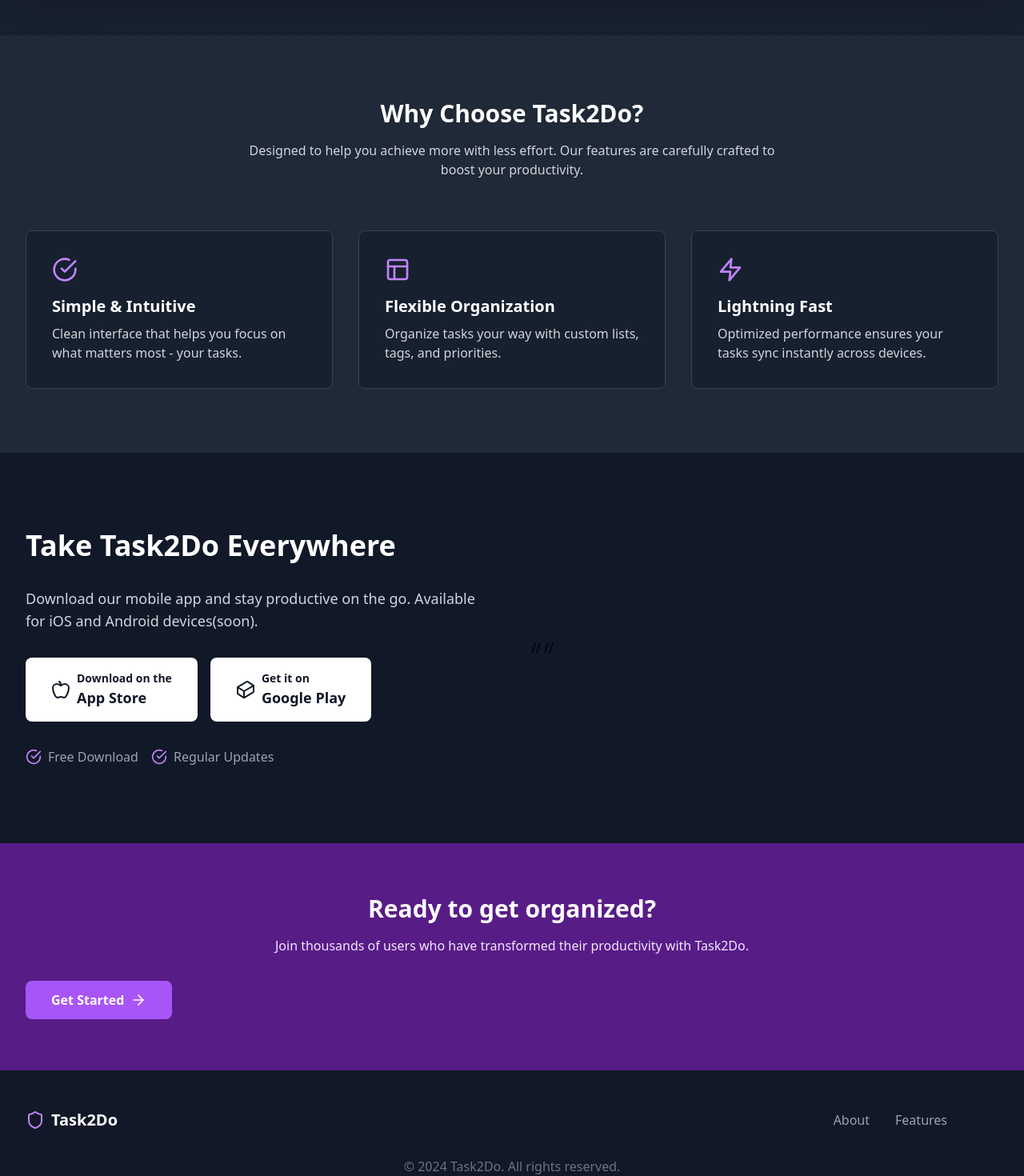
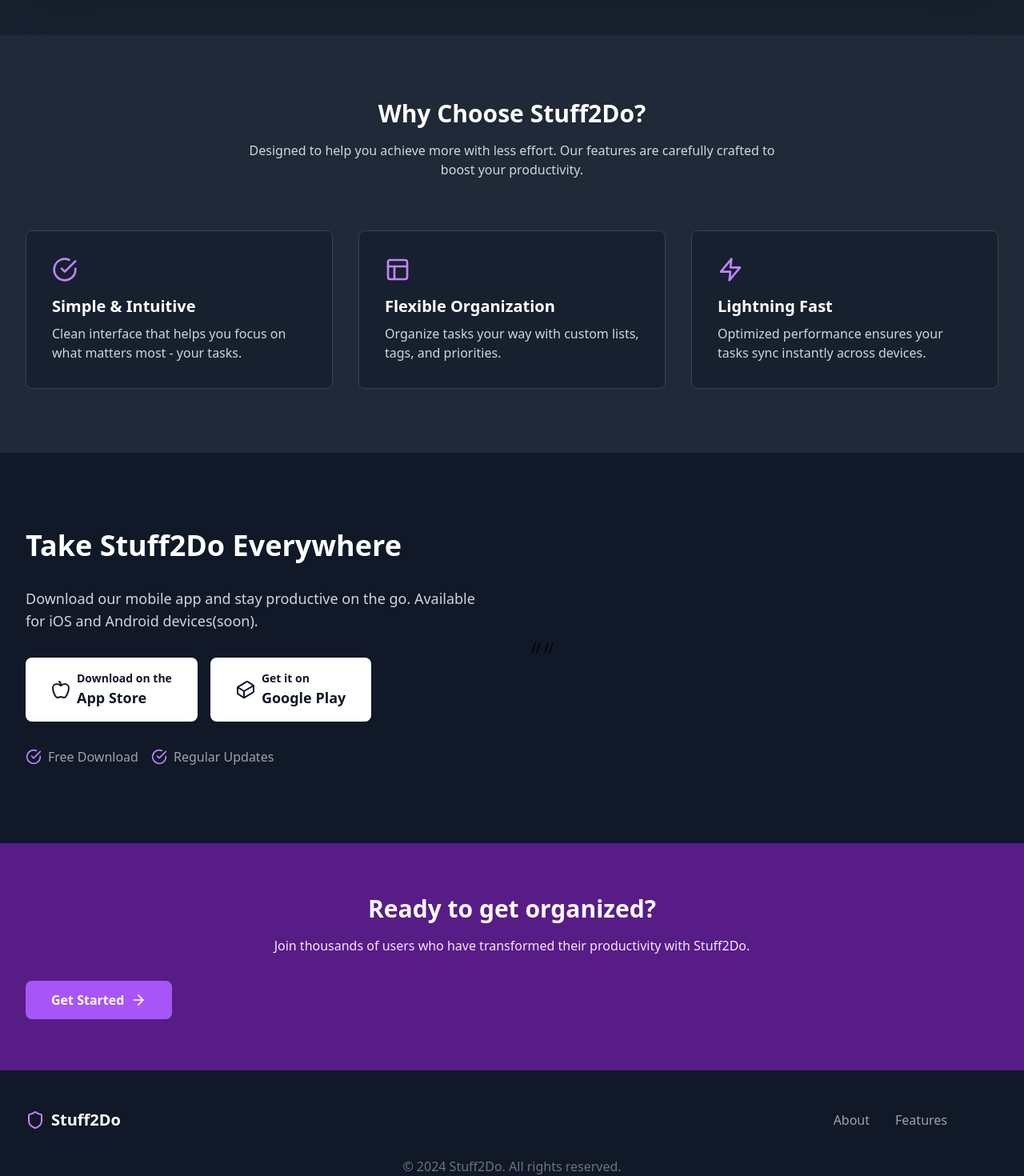
Before and after one commit to thisishakem/task2to, a React (Vite) app: page / in a window 1280 px wide. Shown: the part 1300-2770 px from the top of the page at 80% size. Built offline with nearby package versions, Linux system fonts and the light colour scheme.

Commit message:
Update App.tsx

```diff
--- a/src/App.tsx
+++ b/src/App.tsx
@@ -9,13 +9,13 @@ function App() {
         <div className="text-center animate-fade-in">
           <h1 className="text-5xl md:text-6xl font-bold text-white mb-6 animate-slide-up">
             Organize your life with
-            <span className="text-purple-400 inline-block hover:scale-105 transition-transform duration-300"> Task2Do</span>
+            <span className="text-purple-400 inline-block hover:scale-105 transition-transform duration-300">Stuff2Do</span>
           </h1>
           <p className="text-xl text-gray-300 max-w-2xl mx-auto mb-8 animate-slide-up-delay">
             The simple, intuitive way to manage your tasks. Stay organized, focused, and accomplish more every day.
           </p>
           <div className="flex justify-center gap-4 animate-slide-up-delay-2">
-<a href="https://mytask2do.vercel.app" target="_blank" rel="noopener noreferrer">
+<a href="https://mystuff2do.vercel.app/" target="_blank" rel="noopener noreferrer">
   <button className="bg-purple-500 text-white px-8 py-3 rounded-lg font-semibold hover:bg-purple-600 hover:scale-105 transition-all duration-300 flex items-center gap-2 hover:gap-3">
     Get Started <ArrowRight className="w-5 h-5 transition-transform" />
   </button>
@@ -41,7 +41,7 @@ function App() {
       <div className="bg-gray-800 py-20">
         <div className="max-w-7xl mx-auto px-4 sm:px-6 lg:px-8">
           <div className="text-center mb-16">
-            <h2 className="text-3xl font-bold text-white mb-4">Why Choose Task2Do?</h2>
+            <h2 className="text-3xl font-bold text-white mb-4">Why Choose Stuff2Do?</h2>
             <p className="text-gray-300 max-w-2xl mx-auto">
               Designed to help you achieve more with less effort. Our features are carefully crafted to boost your productivity.
             </p>
@@ -75,7 +75,7 @@ function App() {
         <div className="max-w-7xl mx-auto px-4 sm:px-6 lg:px-8">
           <div className="grid md:grid-cols-2 gap-12 items-center">
             <div className="space-y-8">
-              <h2 className="text-4xl font-bold text-white">Take Task2Do Everywhere</h2>
+              <h2 className="text-4xl font-bold text-white">Take Stuff2Do Everywhere</h2>
               <p className="text-gray-300 text-lg">
                 Download our mobile app and stay productive on the go. Available for iOS and Android devices(soon).
               </p>
@@ -126,9 +126,9 @@ function App() {
             Ready to get organized?
           </h2>
           <p className="text-purple-100 mb-8 max-w-2xl mx-auto">
-            Join thousands of users who have transformed their productivity with Task2Do.
+            Join thousands of users who have transformed their productivity with Stuff2Do.
           </p>
-<a href="https://mytask2do.vercel.app" target="_blank" rel="noopener noreferrer">
+<a href="https://mystuff2do.vercel.app/" target="_blank" rel="noopener noreferrer">
   <button className="bg-purple-500 text-white px-8 py-3 rounded-lg font-semibold hover:bg-purple-600 hover:scale-105 transition-all duration-300 flex items-center gap-2 hover:gap-3">
     Get Started <ArrowRight className="w-5 h-5 transition-transform" />
   </button>
@@ -143,7 +143,7 @@ function App() {
           <div className="flex flex-col md:flex-row justify-between items-center">
             <div className="flex items-center gap-2 mb-4 md:mb-0">
               <Shield className="w-6 h-6 text-purple-400" />
-              <span className="font-bold text-xl text-white">Task2Do</span>
+              <span className="font-bold text-xl text-white">Stuff2Do</span>
             </div>
             <div className="flex gap-8 text-gray-400">
               <a href="#" className="hover:text-purple-400 transition-colors duration-300">About</a>
@@ -153,7 +153,7 @@ function App() {
             </div>
           </div>
           <div className="mt-8 text-center text-gray-500">
-            © 2024 Task2Do. All rights reserved.
+            © 2024 Stuff2Do. All rights reserved.
           </div>
         </div>
       </footer>
```
